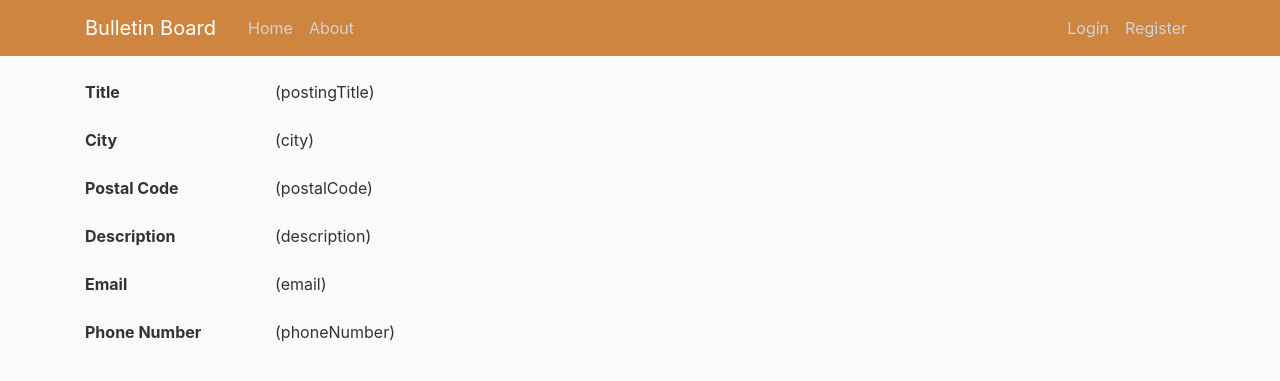
After one commit to YomenT/iar_board, a Django app: page /view_post/ in a window 1280 px wide. The commit adds this page. Shown: the top 381 px of the page. Run offline with Django 3.2, Linux system fonts and the light colour scheme; some libraries are stand-ins or nearby versions.

Commit message:
Latest Commit

```diff
--- a/IAR_Board/IAR_Board/urls.py
+++ b/IAR_Board/IAR_Board/urls.py
@@ -19,7 +19,7 @@ from home_page.views import home
 from about.views import about
 from users import views as user_views
 from django.contrib.auth import views as auth_views
-from posts.views import addPost
+from posts.views import addPost, viewPost
 from users.views import profile
 
 
@@ -32,4 +32,5 @@ urlpatterns = [
     path('logout/', auth_views.LogoutView.as_view(template_name = 'users/logout.html'), name = 'logout'),
     path('add_post/', addPost, name = 'add_post'),
     path('profile/', profile, name = 'profile'),
+    path('view_post/', viewPost, name = 'view_post'),
 ]
--- /dev/null
+++ b/IAR_Board/posts/templates/posts/view_posts.html
@@ -0,0 +1,35 @@
+{% extends "home_page/base.html" %}
+{% load crispy_forms_tags %}
+{% block content %}
+
+<dl class="row">
+    <dt class="col-sm-3">Title</dt>
+    <dd class="col-sm-9">(postingTitle)</dd>
+</dl>
+
+<dl class="row">
+    <dt class="col-sm-3">City</dt>
+    <dd class="col-sm-9">(city)</dd>
+</dl>
+
+<dl class="row">
+    <dt class="col-sm-3">Postal Code</dt>
+    <dd class="col-sm-9">(postalCode)</dd>
+</dl>
+
+<dl class="row">
+    <dt class="col-sm-3">Description</dt>
+    <dd class="col-sm-9">(description)</dd>
+</dl>
+
+<dl class="row">
+    <dt class="col-sm-3">Email</dt>
+    <dd class="col-sm-9">(email)</dd>
+</dl>
+
+<dl class="row">
+    <dt class="col-sm-3">Phone Number</dt>
+    <dd class="col-sm-9">(phoneNumber)</dd>
+</dl>
+
+{% endblock content %}
--- a/IAR_Board/posts/views.py
+++ b/IAR_Board/posts/views.py
@@ -1,6 +1,7 @@
 from django.shortcuts import render, redirect
 from .forms import AddPostForm
 from django.contrib import messages
+from .models import AddPost
 
 def addPost(request):
     if request.method == 'POST':
@@ -12,3 +13,7 @@ def addPost(request):
     else:
         form = AddPostForm()
         return render(request, "posts/add_posts.html", {'form': form})
+
+def viewPost(request):
+    context = AddPost.objects.all()
+    return render(request, "posts/view_posts.html", {'context': context})
--- a/IAR_Board/users/templates/users/profile.html
+++ b/IAR_Board/users/templates/users/profile.html
@@ -22,7 +22,7 @@
 
         <div class="container">
           <h2>Posts</h2>
-          <p>Listed below are all of your active posts.</p>
+          <p>Listed below are all of your active posts.  Click on the title to view/edit the post.</p>
           <table class="table">
             <thead>
               <tr>
@@ -35,7 +35,7 @@
             {% if context %}
             {% for x in context %}
               <tr>
-                <td>{{ x.postingTitle }}</td>
+                <td><a href = "{% url 'view_post' %}" class="stretched-link">{{ x.postingTitle }}</a></td>
                 <td>{{ x.city }}</td>
                 <td>Posted date needed</td>
               </tr>
```
Also changed, not shown: IAR_Board/db.sqlite3.
